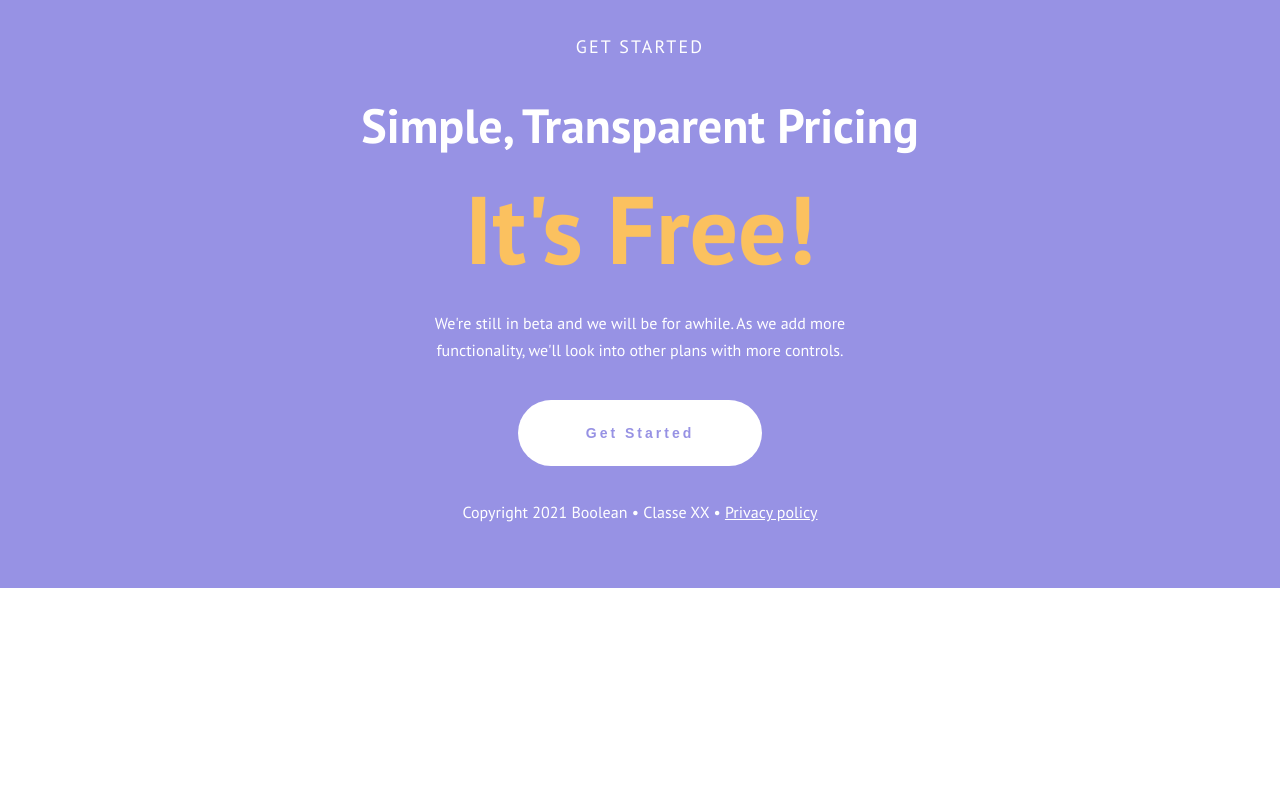
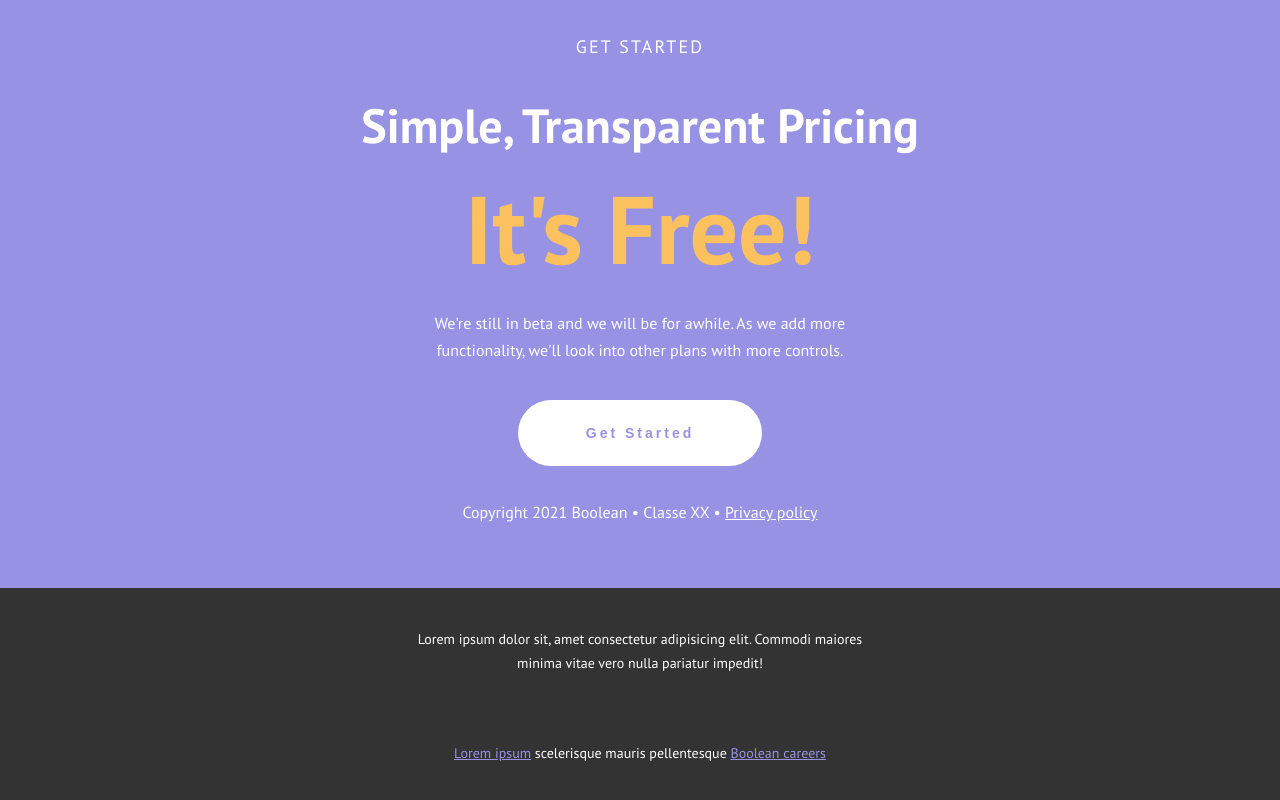
Before and after one commit to vitodursopettersson/htmlcss-responsive-layout, a plain HTML site: page index.html in a window 1280 px wide. Shown: the part 5188-5988 px from the top of the page. Before the commit the page ends 5776 px from the top, so only its background shows below. Drawn offline with Linux system fonts and the light colour scheme.

Commit message:
feat: footer

```diff
--- a/css/style.css
+++ b/css/style.css
@@ -534,6 +534,27 @@ Footer
 
 footer {
     background-color: var(--footer-color);
+    padding: 40px 0;
+    color: #ffffff;
+    text-align: center;
+}
+
+footer .container--small {
+    padding: 0 5%;
+}
+
+footer p {
+    margin-bottom: 66px;
+    font-size: 14px;
+}
+
+footer span {
+    font-size: 14px;
+}
+
+footer a {
+    color: var(--main-color);
+    text-decoration: underline;
 }
 
 /*
@@ -679,4 +700,6 @@ Responsive
         font-size: 70px;
     }
 
+
+
 }
--- a/index.html
+++ b/index.html
@@ -500,8 +500,12 @@
     <!-- Footer -->
     <footer>
         <div class="container--small">
+
+            <!-- Gruppo Testo -->
             <div class="footer__text-group">
-
+                <p>Lorem ipsum dolor sit, amet consectetur adipisicing elit. Commodi maiores minima vitae vero nulla
+                    pariatur impedit!</p>
+                <span><a href="">Lorem ipsum</a> scelerisque mauris pellentesque <a href="">Boolean careers</a></span>
             </div>
         </div>
     </footer>
```
